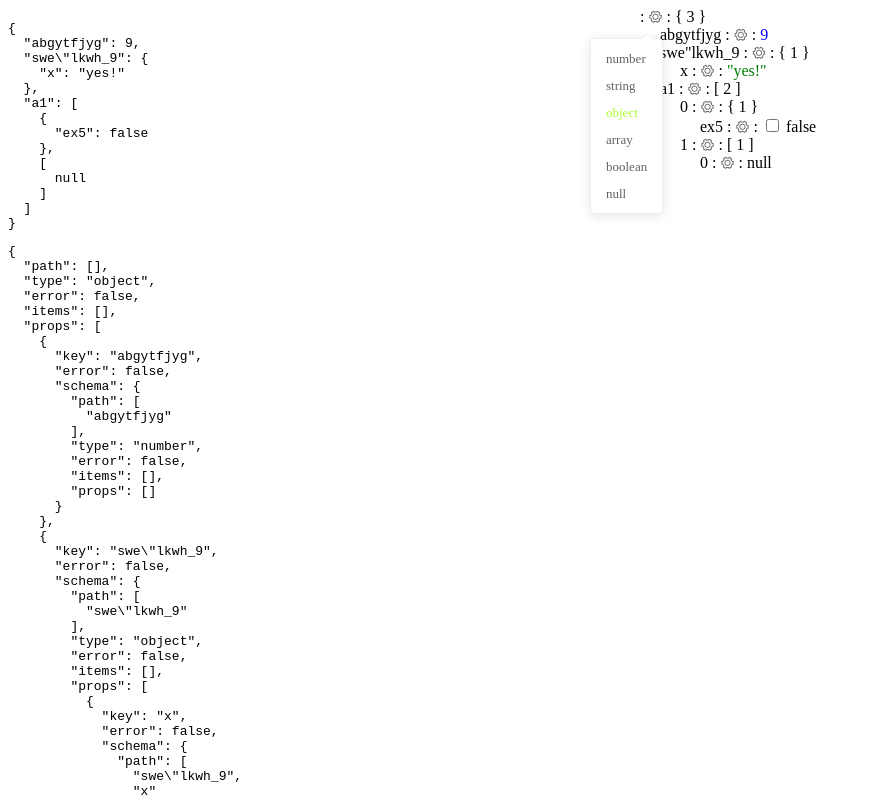
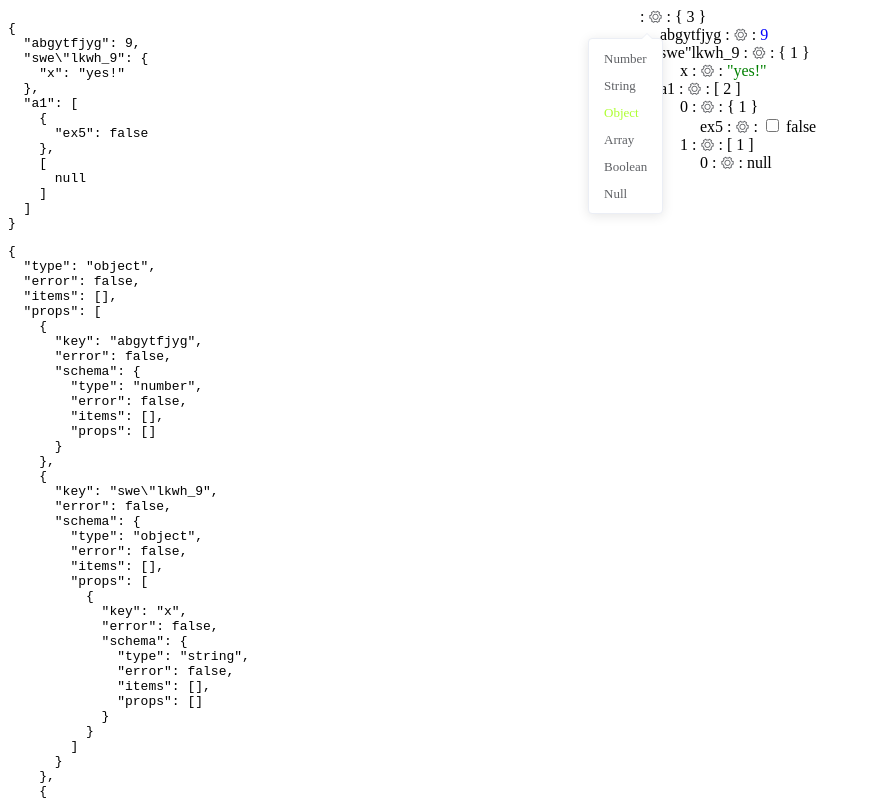
Before and after one commit to karudo/json-editor, a Vue app: page / in a window 1280 px wide. Both pictures are taken after a click on the button 655 px from the left and 17 px from the top of the page. Shown: the top 800 px of the page, without its empty margins (0-869 px from the left). Built offline with nearby package versions, Linux system fonts and the light colour scheme.

Commit message:
do not store pth in schema

```diff
--- a/src/components/json-editor/json-editor-props-menu.vue
+++ b/src/components/json-editor/json-editor-props-menu.vue
@@ -8,13 +8,12 @@
       <span class="el-dropdown-link"><i class="el-icon-setting"></i></span>
       <el-dropdown-menu slot="dropdown">
         <el-dropdown-item v-for="t in types"
-                          :key="t"
-                          :command="t"
-                          :class="schema.type === t && 'selected-item'"
+                          :key="t.key"
+                          :command="t.key"
+                          :class="schema.type === t.key && 'selected-item'"
         >
-          {{t}}
+          {{t.title}}
         </el-dropdown-item>
-        <slot name="add-items"></slot>
       </el-dropdown-menu>
     </el-dropdown>
     :
@@ -24,7 +23,15 @@
 <script>
 import {typeSymbol} from './symbols'
 export default {
-  props: ['schema'],
+  props: {
+    schema: {
+      type: null
+    },
+    extraItems: {
+      type: Array,
+      default: () => []
+    }
+  },
   inject: {
     jsonEditor: {
       from: typeSymbol
@@ -32,14 +39,25 @@ export default {
   },
   data () {
     return {
-      types: [
-        'number',
-        'string',
-        'object',
-        'array',
-        'boolean',
-        'null'
-      ]
+      types: [{
+        key: 'number',
+        title: 'Number'
+      }, {
+        key: 'string',
+        title: 'String'
+      }, {
+        key: 'object',
+        title: 'Object'
+      }, {
+        key: 'array',
+        title: 'Array'
+      }, {
+        key: 'boolean',
+        title: 'Boolean'
+      }, {
+        key: 'null',
+        title: 'Null'
+      }]
     }
   },
   methods: {
--- a/src/components/json-editor/json-editor.vue
+++ b/src/components/json-editor/json-editor.vue
@@ -1,6 +1,7 @@
 <template>
   <div>
     <component :is="`json-editor-${schema.type}`"
+               :path="[]"
                :schema="schema"
                :value="value"
     />
@@ -9,7 +10,6 @@
 
 <script>
 import {rootSymbol} from './symbols'
-import _ from 'lodash'
 export default {
   props: ['schema', 'value'],
   provide () {
--- a/src/components/json-editor/schema.js
+++ b/src/components/json-editor/schema.js
@@ -131,9 +131,8 @@ function getType (value) {
   return types.find(tn => typesCheckers[tn].checker(value))
 }
 
-export function getEmptySchema (type, path) {
+export function getEmptySchema (type) {
   return {
-    path,
     type,
     error: false,
     items: [],
@@ -145,17 +144,17 @@ export function convertValue (type, oldValue) {
   return typesCheckers[type].defValue(oldValue)
 }
 
-export function getEditorSchema (json, path = []) {
+export function getEditorSchema (json) {
   const type = getType(json)
-  const schema = getEmptySchema(type, path)
+  const schema = getEmptySchema(type)
   if (type === 'array') {
-    schema.items = json.map((item, idx) => getEditorSchema(item, [...path, idx]))
+    schema.items = json.map((item, idx) => getEditorSchema(item))
   }
   if (type === 'object') {
     schema.props = _.map(json, (prop, key) => ({
       key,
       error: false,
-      schema: getEditorSchema(prop, [...path, key])
+      schema: getEditorSchema(prop)
     }))
   }
   return schema
--- a/src/components/json-editor/type-editors/array.vue
+++ b/src/components/json-editor/type-editors/array.vue
@@ -4,11 +4,12 @@
       <slot name="name"></slot>
       <json-editor-props-menu
         :schema="schema"
-      ></json-editor-props-menu>
+      />
       [ {{schema.items.length}} ]
     </div>
     <div class="childrens">
       <component v-for="(item, idx) in schema.items"
+                 :path="[...path, idx]"
                  :key="item.key"
                  :is="`json-editor-${item.type}`"
                  :schema="item"
--- a/src/components/json-editor/type-editors/editor-mixin.js
+++ b/src/components/json-editor/type-editors/editor-mixin.js
@@ -4,6 +4,7 @@ import {getEmptySchema, convertValue} from '../schema'
 import {typeSymbol, rootSymbol} from '../symbols'
 export default {
   props: {
+    path: Array,
     value: null,
     schema: null
   },
@@ -27,15 +28,15 @@ export default {
         return this.value
       },
       set (v) {
-        this.jsonEditor.setValue(this.schema.path, v)
+        this.jsonEditor.setValue(this.path, v)
       }
     }
   },
   methods: {
     changeType (newType) {
       if (this.schema.type !== newType) {
-        Object.assign(this.schema, getEmptySchema(newType, this.schema.path))
-        this.jsonEditor.setValue(this.schema.path, convertValue(newType, this.value))
+        Object.assign(this.schema, getEmptySchema(newType, this.path))
+        this.jsonEditor.setValue(this.path, convertValue(newType, this.value))
       }
     }
   },
--- a/src/components/json-editor/type-editors/object.vue
+++ b/src/components/json-editor/type-editors/object.vue
@@ -7,6 +7,7 @@
     </div>
     <div class="childrens">
       <component v-for="(prop, idx) in schema.props"
+                 :path="[...path, prop.key]"
                  :key="prop.key"
                  :is="`json-editor-${prop.schema.type}`"
                  :schema="prop.schema"
```
